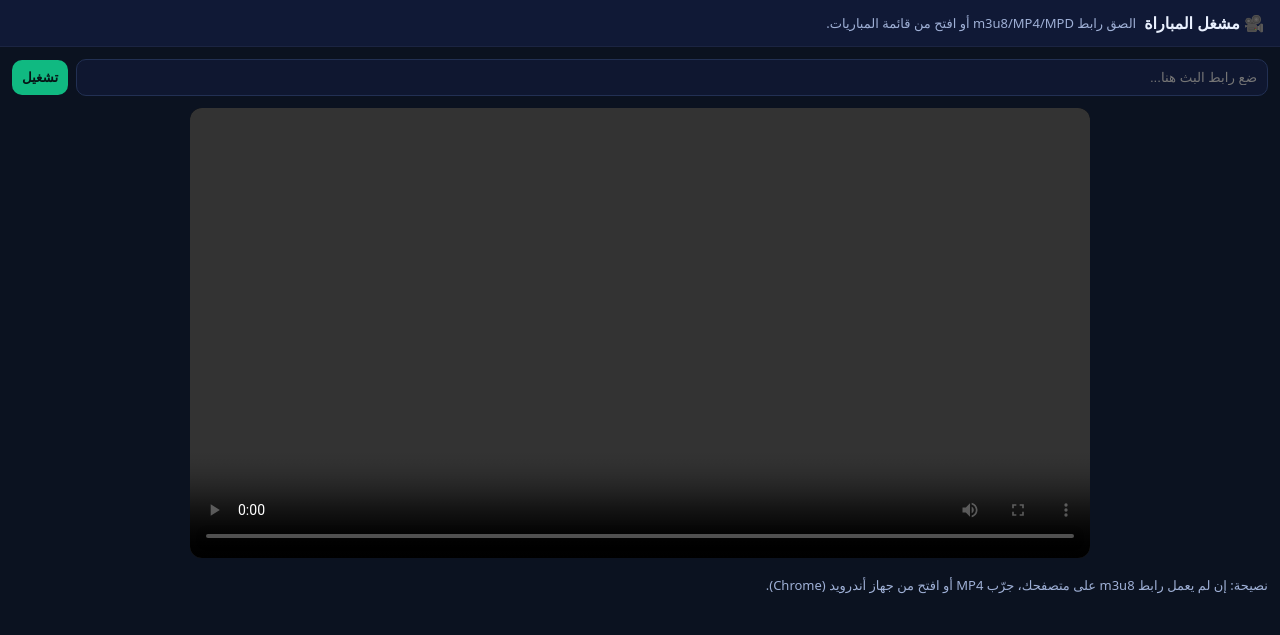
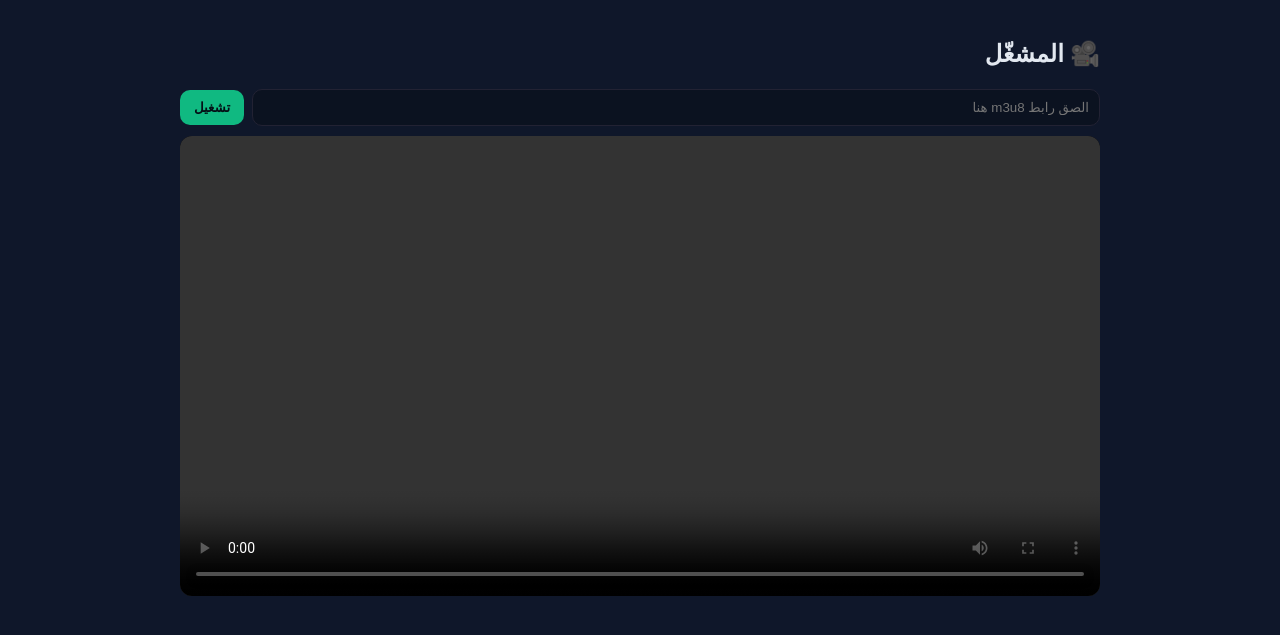
Before and after one commit to bassam-st/AI-Core-Engine-, a FastAPI app: page /ui/sports_player in a window 1280 px wide. Shown: the top 635 px of the page. Run offline with FastAPI, Linux system fonts and the light colour scheme.

Commit message:
Update sports_player.html

```diff
--- a/templates/sports_player.html
+++ b/templates/sports_player.html
@@ -1,80 +1,42 @@
+<!-- templates/sports_player.html -->
 <!doctype html>
 <html lang="ar" dir="rtl">
 <head>
 <meta charset="utf-8"/>
-  <meta name="viewport" content="width=device-width, initial-scale=1"/>
-  <title>مشغل المباراة</title>
+<meta name="viewport" content="width=device-width,initial-scale=1"/>
+<title>المشغل</title>
 <style>
-    body{margin:0;background:#0b1220;color:#eaf1ff;font-family:system-ui,Segoe UI,Arial}
-    header{padding:12px 16px;background:#101936;border-bottom:1px solid #1b2442}
-    main{padding:12px}
-    .row{display:flex;gap:8px;flex-wrap:wrap;align-items:center}
-    input,button{padding:10px;border-radius:10px;border:1px solid #223053;background:#0f1730;color:#eaf1ff}
-    button{background:#10b981;border:0;font-weight:700;color:#061416}
-    .hint{font-size:13px;color:#9fb0d6}
-    #player-wrap{max-width:900px;margin:12px auto}
-    video{width:100%;max-height:75vh;background:#000;border-radius:12px}
+ body{font-family:system-ui,Segoe UI,Roboto,Arial;background:#0f172a;color:#e2e8f0;margin:0;padding:16px}
+ .wrap{max-width:920px;margin:auto}
+ video{width:100%;max-height:70vh;background:#000;border-radius:12px}
+ .bar{display:flex;gap:8px;align-items:center;margin:10px 0}
+ input{flex:1;padding:10px;border-radius:10px;border:1px solid #223;background:#0b1220;color:#e2e8f0}
+ button{padding:10px 14px;border:0;border-radius:10px;background:#10b981;color:#041016;font-weight:700}
 </style>
-  <!-- HLS.js لتشغيل m3u8 على كل المتصفحات -->
-  <script src="https://cdn.jsdelivr.net/npm/hls.js@latest"></script>
 </head>
 <body>
-  <header>
-    <div class="row">
-      <strong>🎥 مشغل المباراة</strong>
-      <span class="hint">الصق رابط m3u8/MP4/MPD أو افتح من قائمة المباريات.</span>
-    </div>
-  </header>
-
-  <main>
-    <div class="row">
-      <input id="src" type="text" placeholder="ضع رابط البث هنا..." style="flex:1;">
+<div class="wrap">
+  <h2>🎥 المشغّل</h2>
+  <div class="bar">
+    <input id="u" placeholder="الصق رابط m3u8 هنا" />
     <button onclick="play()">تشغيل</button>
   </div>
-
-    <div id="player-wrap">
-      <video id="v" controls playsinline preload="auto"></video>
+  <video id="v" controls playsinline></video>
 </div>
-
-    <p class="hint">نصيحة: إن لم يعمل رابط m3u8 على متصفحك، جرّب MP4 أو افتح من جهاز أندرويد (Chrome).</p>
-  </main>
-
 <script>
 function getParam(name){
-      const url = new URL(window.location.href);
-      return url.searchParams.get(name);
+  return new URLSearchParams(location.search).get(name)||"";
 }
-
-    function isHls(u){ return /\.m3u8(\?|$)/i.test(u); }
-    function isDash(u){ return /\.mpd(\?|$)/i.test(u); }
-
-    async function play(){
-      const url = document.getElementById('src').value.trim();
-      if(!url){ alert('ضع رابط البث أولًا'); return; }
-      const video = document.getElementById('v');
-
-      // أوقف أي تشغيل سابق
-      if (window.hls) { try{ window.hls.destroy(); }catch(e){} }
-      video.pause(); video.removeAttribute('src'); video.load();
-
-      if(isHls(url) && window.Hls && Hls.isSupported()){
-        window.hls = new Hls({lowLatencyMode:true});
-        window.hls.loadSource(url);
-        window.hls.attachMedia(video);
-        window.hls.on(Hls.Events.MANIFEST_PARSED, () => video.play());
-      }else{
-        // للـ MP4 أو متصفحات تدعم HLS أصلاً (Safari/Android)
-        video.src = url;
-        video.play();
+function play(){
+  const v=document.getElementById('v');
+  const url=document.getElementById('u').value.trim();
+  if(!url){ alert('أدخل رابط'); return; }
+  v.src=url; v.play().catch(()=>{});
 }
-    }
-
-    // تشغيل تلقائي إذا وصل الرابط من صفحة المباريات
-    const incoming = getParam('url');
-    if(incoming){
-      document.getElementById('src').value = incoming;
-      play();
-    }
+window.addEventListener('DOMContentLoaded', ()=>{
+  const url=getParam('url');
+  if(url){ document.getElementById('u').value=url; play(); }
+});
 </script>
 </body>
 </html>
```
Lines whose indentation alone changed are shown as unchanged.
